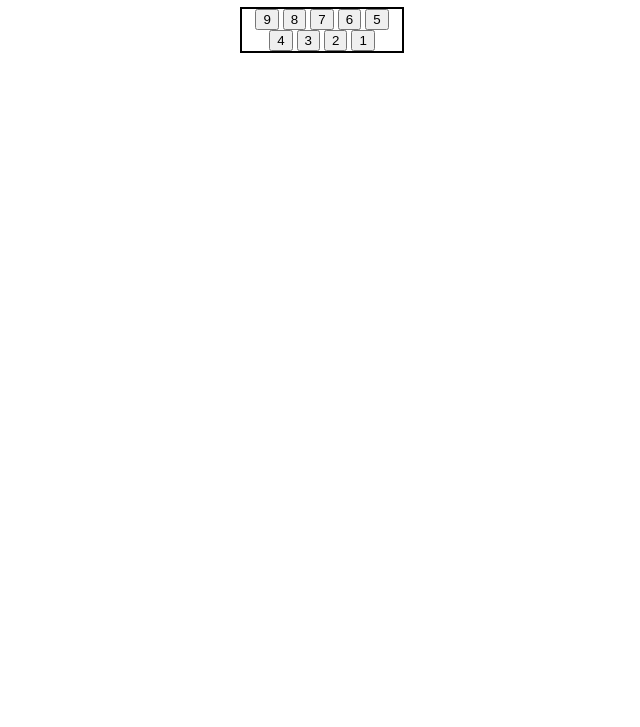
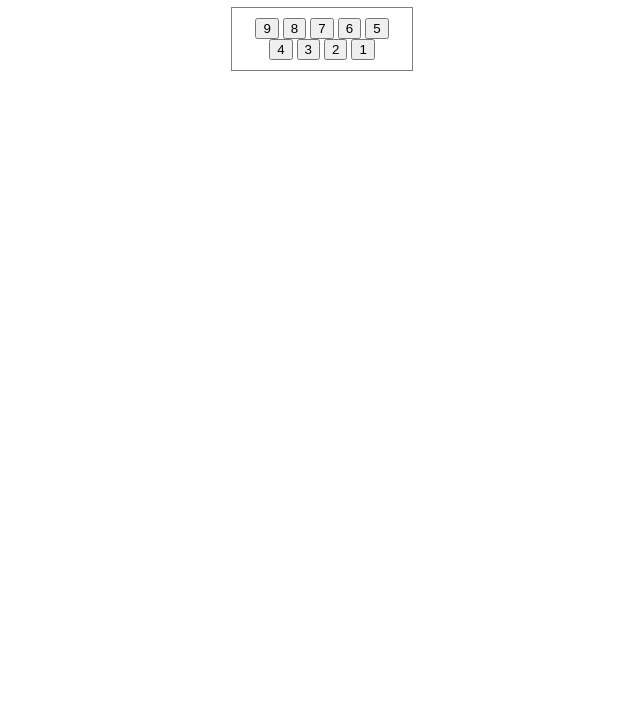
Before and after one commit to omri2861/js-calc, a plain HTML site: page index.html in a window 1280 px wide. Shown: the part 73-800 px from the top of the page, without its empty margins (318-958 px from the left). Drawn offline with Linux system fonts and the light colour scheme.

Commit message:
Tweaked files a bit

```diff
--- a/index.html
+++ b/index.html
@@ -3,7 +3,7 @@
   <head>
     <meta charset="UTF-8" />
     <meta name="viewport" content="width=device-width, initial-scale=1.0" />
-    <title>Document</title>
+    <title>Javascript Calculator</title>
 
     <link rel="stylesheet" href="style.css" />
   </head>
--- a/style.css
+++ b/style.css
@@ -4,7 +4,9 @@ body {
 
 .calculator {
     border: solid;
-    border-width: 0.15rem;
+    border-width: 0.05rem;
+    border-color: gray;
     width: 10rem;
     margin: auto;
+    padding: 10px;
 }
```
